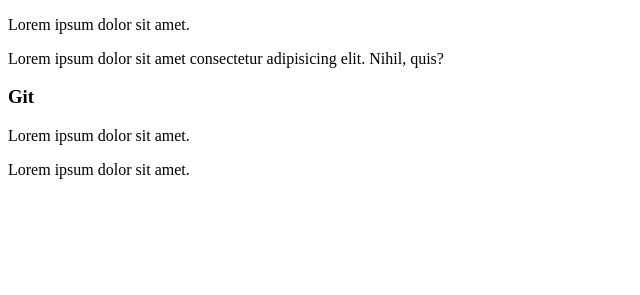
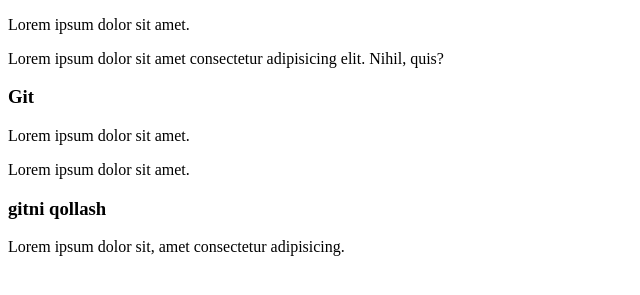
Before and after one commit to Uzbboy1/test_02, a plain HTML site: page index.html in a window 1280 px wide. Shown: the part 105-400 px from the top of the page, without its empty margins (0-640 px from the left). Drawn offline with Linux system fonts and the light colour scheme.

Commit message:
First Commit

```diff
--- a/index.html
+++ b/index.html
@@ -15,5 +15,7 @@
     <p>Lorem ipsum dolor sit amet.</p>
     <p>Lorem ipsum dolor sit amet.</p>
 
+    <h3>gitni qollash</h3>
+    <p>Lorem ipsum dolor sit, amet consectetur adipisicing.</p>
 </body>
 </html>
```
